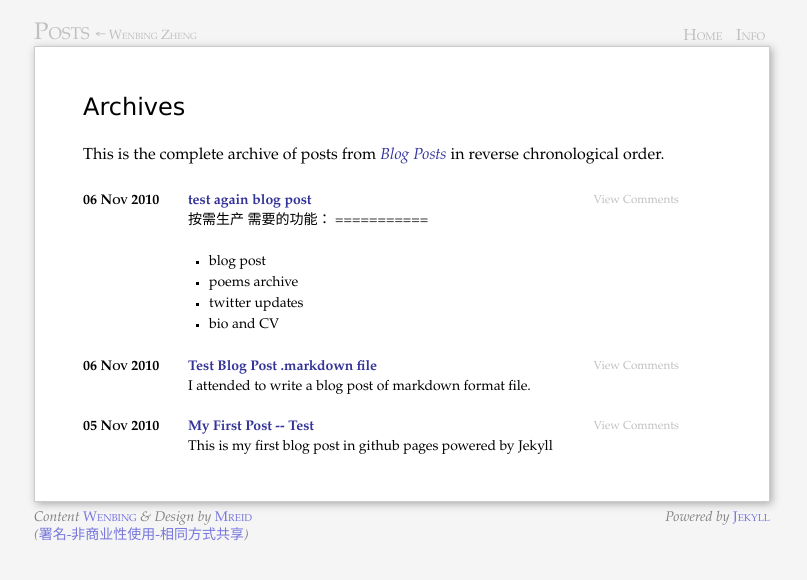
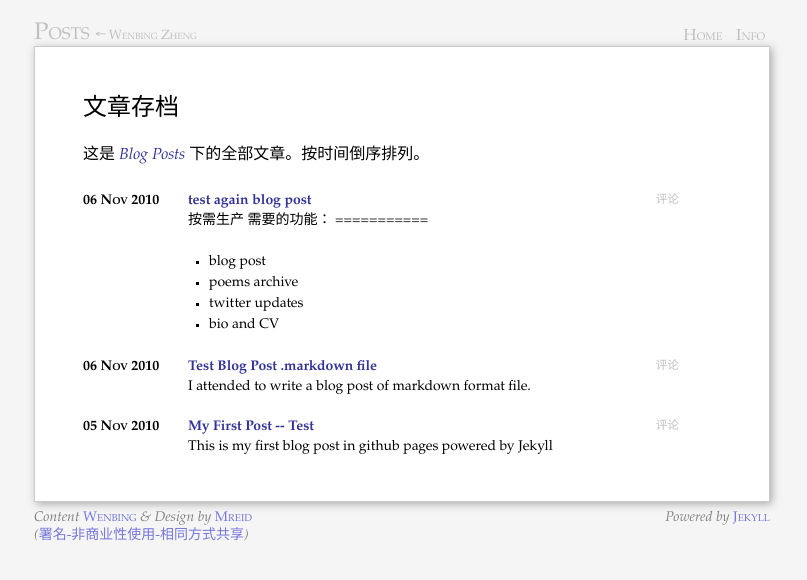
Before and after one commit to GunioRobot/wenbing.github.com, a Jekyll site: the page built from post/past.markdown, in a window 1280 px wide. Shown: the top 580 px of the page, without its empty margins (238-1045 px from the left). Built offline with Jekyll 4.4.1, drawn with Linux system fonts in a browser that asks for light colours; Markdown is read by kramdown in place of the engine named in the settings; comment, search, counter and statistics services are not loaded.

Commit message:
post i18n-ing

```diff
--- a/post/index.markdown
+++ b/post/index.markdown
@@ -18,7 +18,7 @@ keywords: Blog
   <h1>{{ post.date | date_to_string }}</h1>
   <p class="line">
   <a class="title" href="{{ post.url }}">{{ post.title }}</a>
-  <a class="comments" href="{{ post.url }}#disqus_thread">View Comments</a>
+  <a class="comments" href="{{ post.url }}#disqus_thread">评论</a>
   </p>
   <p class="excerpt">{{ post.excerpt }}</p>
 </div>
--- a/post/past.markdown
+++ b/post/past.markdown
@@ -1,24 +1,23 @@
 ---
 layout: post
-title: Archives
+title: 日志存档
 section: Past
 
 feed: atom.xml
-keywords:
+keywords: 网志,存档
 ---
 
-Archives
+文章存档
 ========
 
-This is the complete archive of posts from _[Blog Posts](/post)_
-in reverse chronological order.
+这是 _[Blog Posts](/post)_ 下的全部文章。按时间倒序排列。
 
 {% for post in site.categories.post %}
 <div class="section list">
   <h1>{{ post.date | date_to_string }}</h1>
   <p class="line">
   <a class="title" href="{{ post.url }}">{{ post.title }}</a>
-  <a class="comments" href="{{ post.url }}#disqus_thread">View Comments</a>
+  <a class="comments" href="{{ post.url }}#disqus_thread">评论</a>
   </p>
   <p class="excerpt">{{ post.excerpt }}</p>
 </div>
```
Also changed, not shown: other parts of post/index.markdown (+2 -2 lines), poem/index.markdown (+5 -5 lines).
